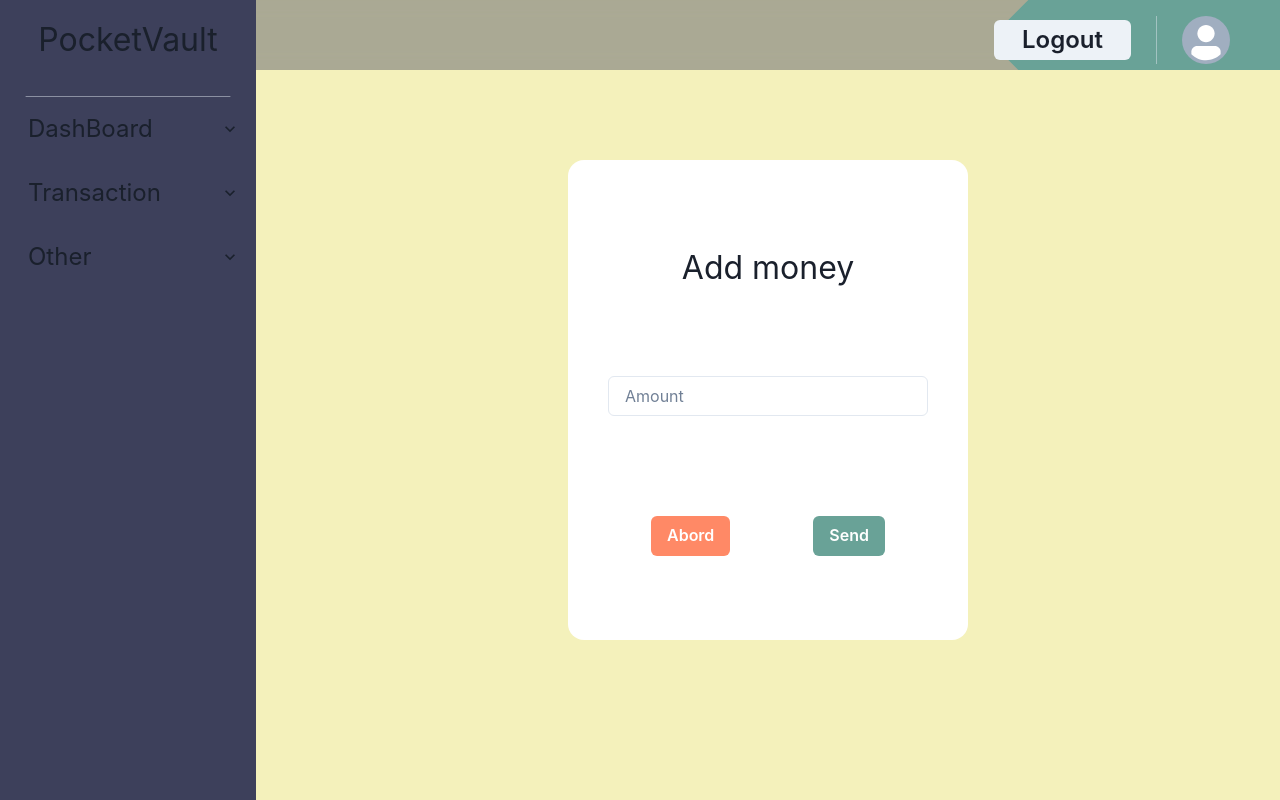
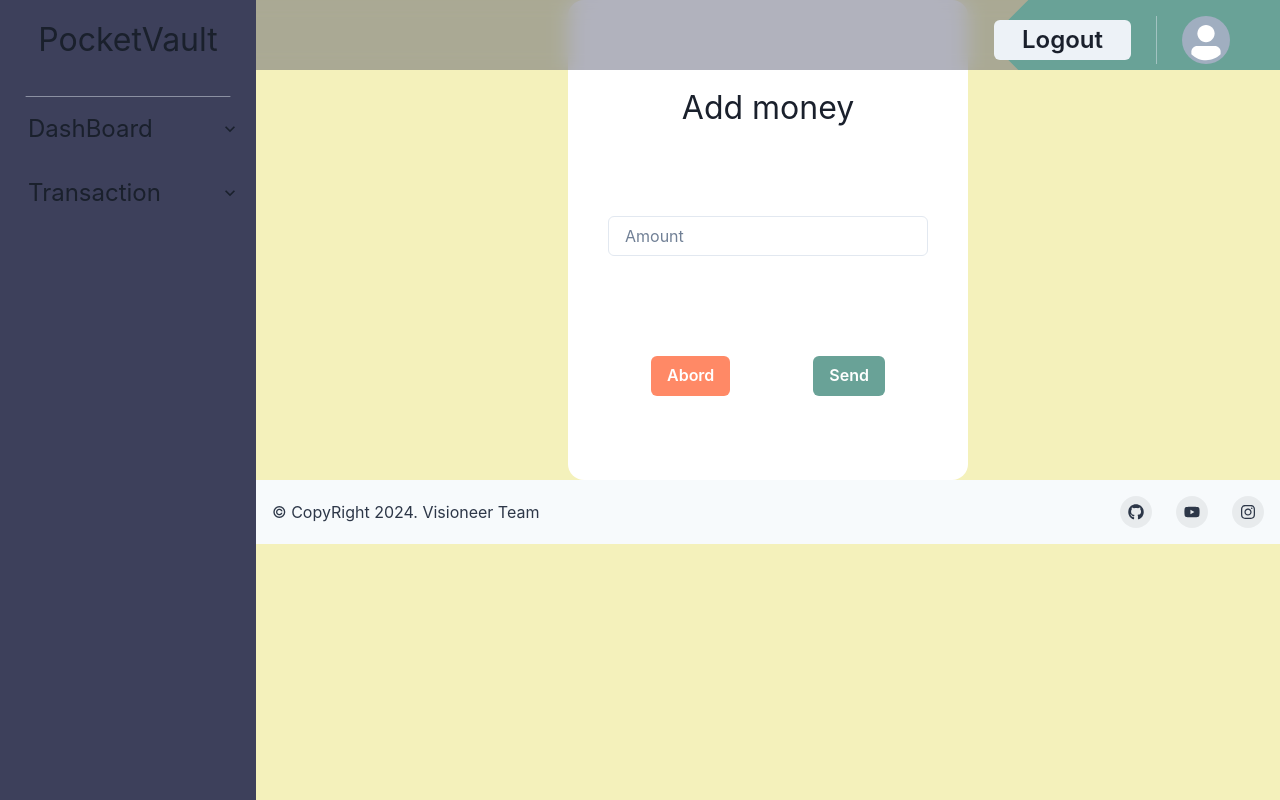
Before and after one commit to VisioneerHEI/PocketVault-Front, a React (Create React App) app: page /transaction/depot in a window 1280 px wide. Built offline with nearby package versions, Linux system fonts and the light colour scheme.

Commit message:
change: contact section to footer

```diff
--- /dev/null
+++ b/src/components/Footer/SocialButton.jsx
@@ -0,0 +1,38 @@
+import React from 'react'
+import PropTypes from 'prop-types'
+import { useColorModeValue, VisuallyHidden, chakra } from '@chakra-ui/react'
+
+const SocialButton = ({
+  children,
+  label,
+  href,
+}) => {
+  return (
+    <chakra.button
+      bg={useColorModeValue('blackAlpha.100', 'whiteAlpha.100')}
+      rounded={'full'}
+      w={8}
+      h={8}
+      cursor={'pointer'}
+      as={'a'}
+      href={href}
+      display={'inline-flex'}
+      alignItems={'center'}
+      justifyContent={'center'}
+      transition={'background 0.3s ease'}
+      _hover={{
+        bg: useColorModeValue('blackAlpha.200', 'whiteAlpha.200'),
+      }}>
+      <VisuallyHidden>{label}</VisuallyHidden>
+      {children}
+    </chakra.button>
+  )
+}
+
+SocialButton.propTypes = {
+  children: PropTypes.element,
+  label: PropTypes.string,
+  href: PropTypes.string,
+}
+
+export default SocialButton
--- /dev/null
+++ b/src/components/Footer/index.jsx
@@ -0,0 +1,36 @@
+import { Box, Container, Stack, Text, useColorModeValue } from "@chakra-ui/react"
+import React from "react"
+import { FaInstagram, FaGithub, FaYoutube } from "react-icons/fa"
+import SocialButton from "./SocialButton"
+
+const Footer = () => {
+    return (
+        <Box
+          bg={useColorModeValue('gray.50', 'gray.900')}
+          color={useColorModeValue('gray.700', 'gray.200')}>
+          <Container
+            as={Stack}
+            maxW={'6xl'}
+            py={4}
+            direction={{ base: 'column', md: 'row' }}
+            spacing={4}
+            justify={{ base: 'center', md: 'space-between' }}
+            align={{ base: 'center', md: 'center' }}>
+            <Text>© CopyRight 2024. Visioneer Team</Text>
+            <Stack direction={'row'} spacing={6}>
+              <SocialButton label={'Github'} href={'https://github.com/VisioneerHEI/PocketVault-Front'}>
+                <FaGithub />
+              </SocialButton>
+              <SocialButton label={'YouTube'} href={'#'}>
+                <FaYoutube />
+              </SocialButton>
+              <SocialButton label={'Instagram'} href={'#'}>
+                <FaInstagram />
+              </SocialButton>
+            </Stack>
+          </Container>
+        </Box>
+      )
+}
+
+export default Footer
--- a/src/components/MainLayer/index.jsx
+++ b/src/components/MainLayer/index.jsx
@@ -3,6 +3,7 @@ import React from 'react'
 import LeftBar from '../leftBar'
 import NavBar from '../NavBar'
 import PropTypes from 'prop-types'
+import Footer from '../Footer'
 
 const MainLayer = ({ children }) => {
   return (
@@ -14,9 +15,11 @@ const MainLayer = ({ children }) => {
       <Flex
         w={['90%', '90%', '80%']}
         h='100%'
+        flexDir="column"
       >
         <NavBar />
         {children}
+        <Footer />
       </Flex>
     </Flex>
   )
--- a/src/components/leftBar/index.jsx
+++ b/src/components/leftBar/index.jsx
@@ -7,9 +7,6 @@ import {
   HamburgerIcon,
   AddIcon,
   MinusIcon,
-  PhoneIcon,
-  EmailIcon,
-  ExternalLinkIcon
 } from '@chakra-ui/icons'
 import { GoGraph } from 'react-icons/go'
 import { FaBorderAll } from 'react-icons/fa'
@@ -65,14 +62,6 @@ const LeftBar = () => {
               { name: 'Get Money', redirect: '/transaction/retrait', icon: <MinusIcon /> }
             ]
           },
-          {
-            name: 'Other',
-            icon: <ExternalLinkIcon />,
-            content: [
-              { name: 'Contact us', redirect: '#', icon: <EmailIcon /> },
-              { name: 'Support', redirect: '#', icon: <PhoneIcon /> }
-            ]
-          }
         ]}
         />
       </Flex>
```
